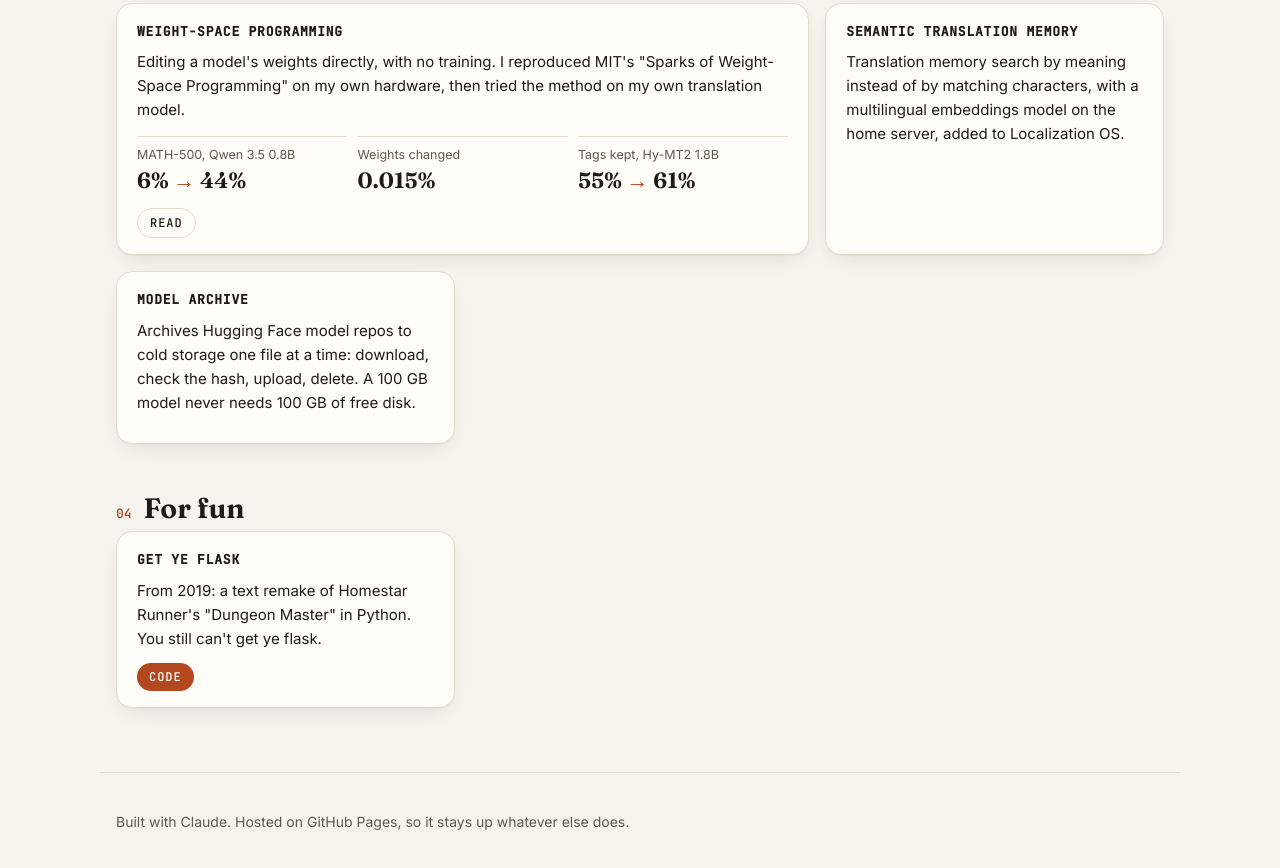
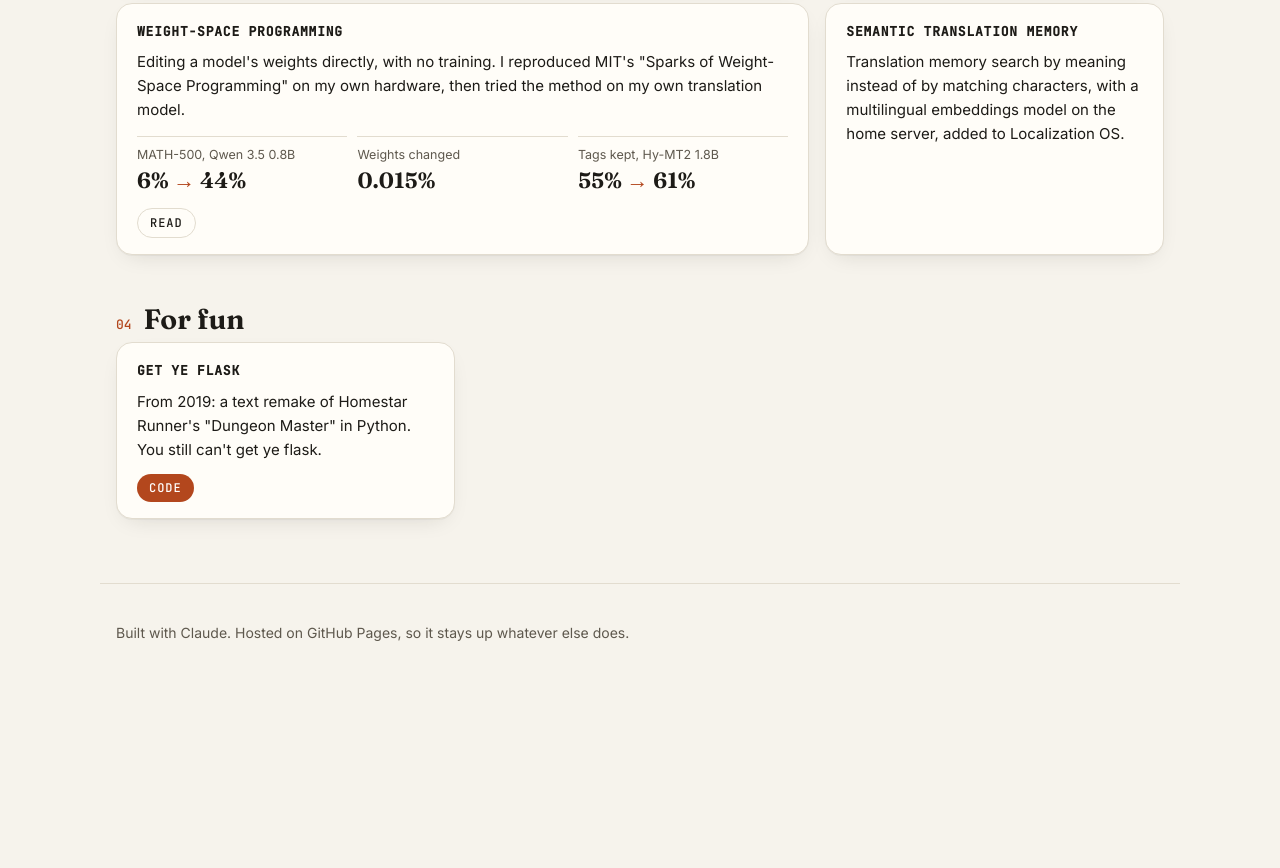
Before and after one commit to brentmsummers/brentmsummers.github.io, a plain HTML site: page index.html in a window 1280 px wide. Shown: the part 2529-3397 px from the top of the page. After the commit the page ends 3236 px from the top, so only its background shows below. Drawn offline with Linux system fonts and the light colour scheme.

Commit message:
Remove the model archive card
Signed-off-by: Brent <brent@patoislabs.com>

```diff
--- a/index.html
+++ b/index.html
@@ -213,11 +213,6 @@
         <p>Translation memory search by meaning instead of by matching characters, with a multilingual embeddings model
           on the home server, added to Localization OS.</p>
       </article>
-      <article class="card">
-        <h3>Model archive</h3>
-        <p>Archives Hugging Face model repos to cold storage one file at a time: download, check the hash, upload,
-          delete. A 100 GB model never needs 100 GB of free disk.</p>
-      </article>
     </div>
   </section>
 
```
